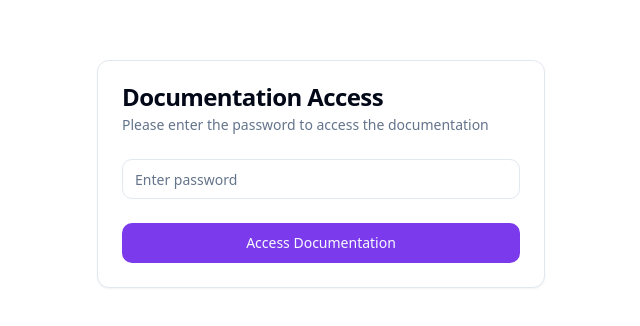
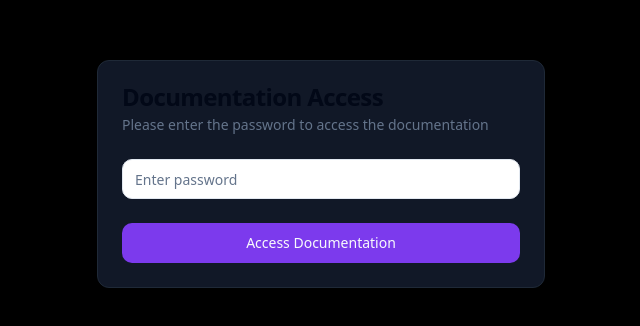
Before and after one commit to Siddhant12z/brief-gen, a Next.js app: page /doc-flow-admin in a window 1280 px wide. Shown: the part 226-552 px from the top of the page, without its empty margins (319-959 px from the left). Built offline with nearby package versions, Linux system fonts and the light colour scheme.

Commit message:
Add black background to documentation page

```diff
--- a/app/doc-flow-admin/page.tsx
+++ b/app/doc-flow-admin/page.tsx
@@ -100,8 +100,8 @@ export default function DocFlowAdmin() {
 
   if (!authenticated) {
     return (
-      <div className="min-h-screen flex items-center justify-center bg-background p-4">
-        <Card className="w-full max-w-md">
+      <div className="min-h-screen flex items-center justify-center bg-black p-4">
+        <Card className="w-full max-w-md bg-gray-900 border-gray-800">
           <CardHeader>
             <CardTitle>Documentation Access</CardTitle>
             <CardDescription>Please enter the password to access the documentation</CardDescription>
@@ -126,10 +126,10 @@ export default function DocFlowAdmin() {
   }
 
   return (
-    <div className="container mx-auto py-8 px-4 bg-background min-h-screen">
-      <div className="max-w-4xl mx-auto">
+    <div className="min-h-screen py-8 px-4 bg-black">
+      <div className="container mx-auto max-w-4xl">
         <div dangerouslySetInnerHTML={{ __html: formatMarkdown(documentationContent) }} />
-        <div className="mt-10 border-t border-gray-700 pt-4 text-center text-sm text-gray-500">
+        <div className="mt-10 border-t border-gray-800 pt-4 text-center text-sm text-gray-500">
           <Button
             variant="ghost"
             className="text-gray-500 hover:text-white"
```
